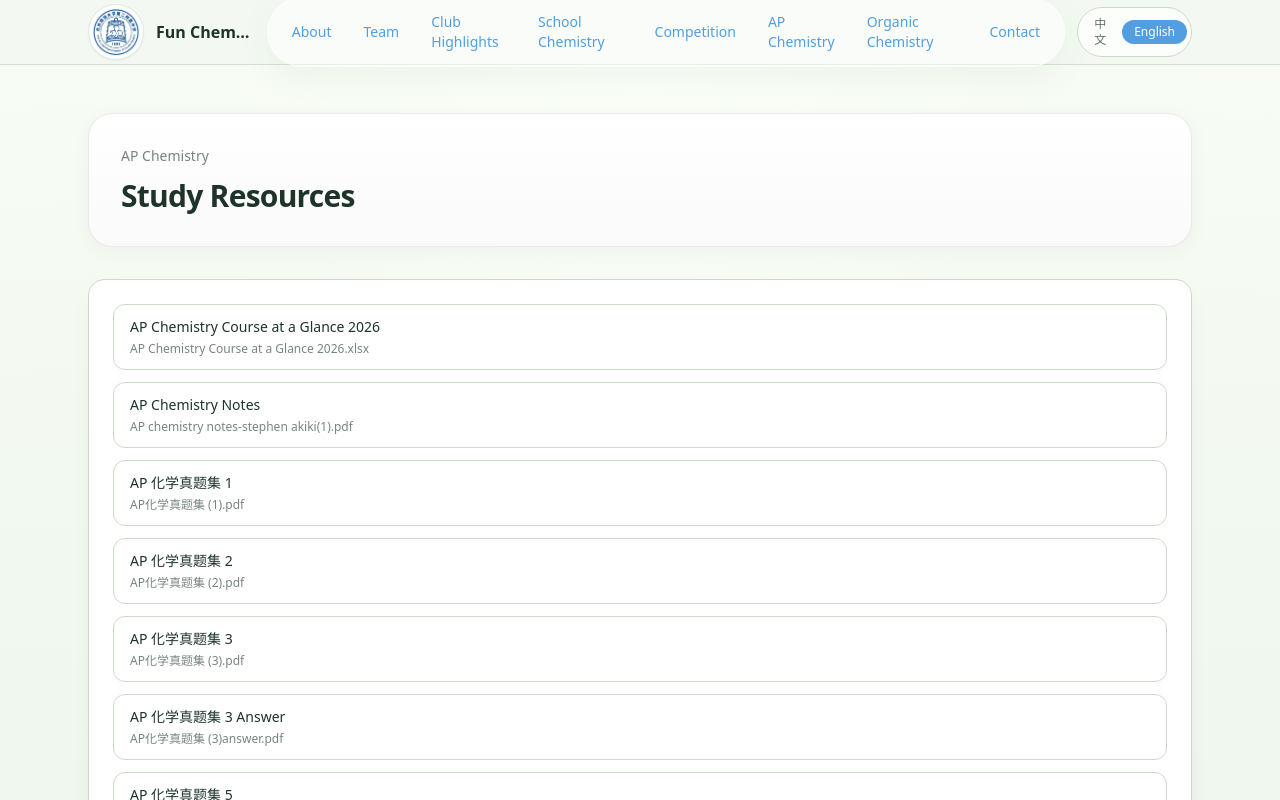
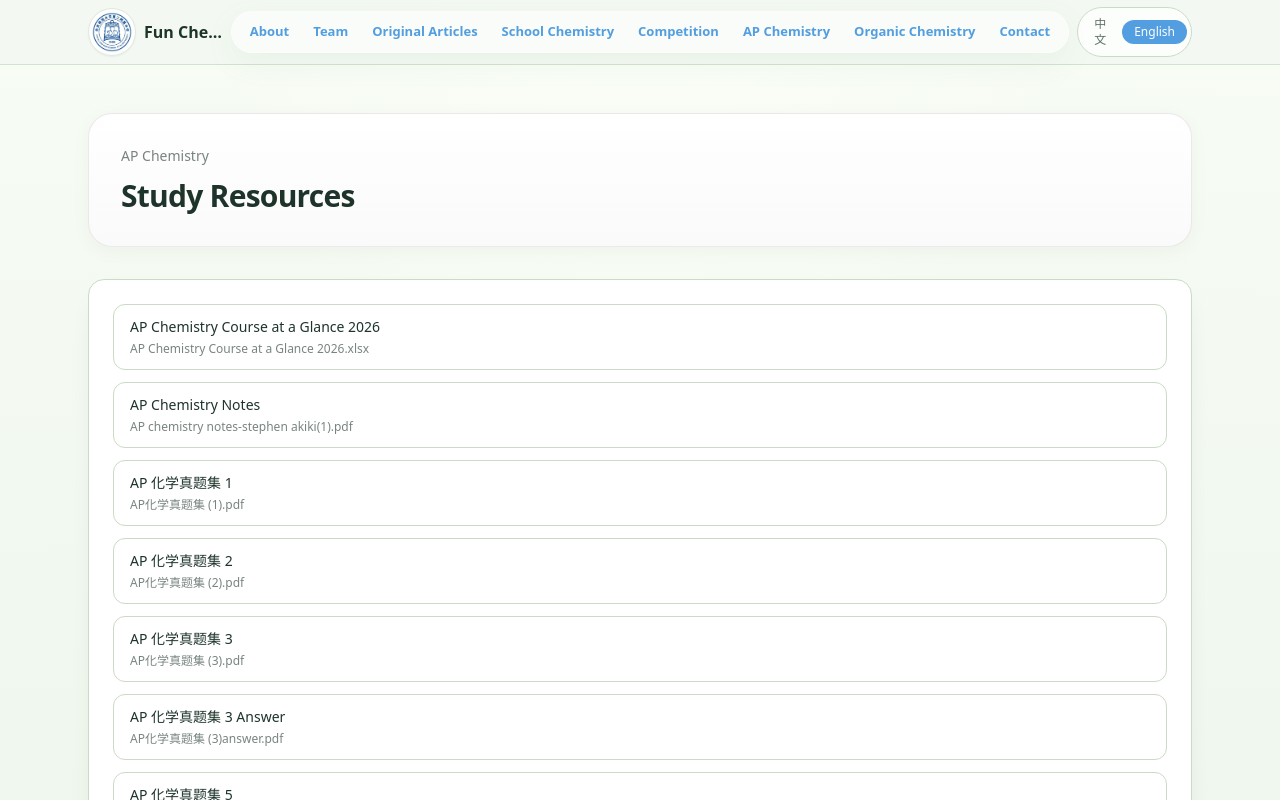
Before and after one commit to yiwitzki/chemistry_blog.github.io, a Next.js app: page /en/ap-chemistry/resources in a window 1280 px wide. Shown: the top 800 px of the page. Built offline with nearby package versions, Linux system fonts and the light colour scheme.

Commit message:
Update navigation labels and spacing

```diff
--- a/components/navbar.tsx
+++ b/components/navbar.tsx
@@ -15,31 +15,31 @@ export function Navbar({ locale }: { locale: Locale }) {
 
   return (
     <header className="sticky top-0 z-50 border-b border-border/80 bg-background/85 backdrop-blur-xl">
-      <Container className="flex h-16 items-center justify-between gap-4">
-        <Link href={`/${locale}`} className="flex min-w-0 items-center gap-3 font-semibold text-foreground no-underline">
-          <span className="relative flex h-14 w-14 shrink-0 items-center justify-center overflow-hidden rounded-full border border-border/60 bg-white/90 shadow-sm">
+      <Container className="flex h-16 items-center justify-between gap-2 px-3 md:px-4">
+        <Link href={`/${locale}`} className="flex min-w-0 items-center gap-2 font-semibold text-foreground no-underline">
+          <span className="relative flex h-12 w-12 shrink-0 items-center justify-center overflow-hidden rounded-full border border-border/60 bg-white/90 shadow-sm">
             <Image
               src="/images/school-badge.png"
               alt="The Second High School Attached to BNU badge"
               fill
-              sizes="56px"
+              sizes="48px"
               className="object-contain p-0.5"
               priority
             />
           </span>
-          <span className="truncate">{siteConfig.name[locale]}</span>
+          <span className="hidden truncate lg:inline">{siteConfig.name[locale]}</span>
         </Link>
 
-        <div className="hidden items-center gap-3 md:flex">
+        <div className="hidden items-center gap-2 md:flex">
           <nav
-            className="items-center gap-2 rounded-full border border-white/50 bg-white/45 px-3 py-2 shadow-[0_10px_30px_rgba(104,150,98,0.08)] md:flex"
+            className="items-center gap-1 rounded-full border border-white/50 bg-white/45 px-2 py-1.5 shadow-[0_10px_30px_rgba(104,150,98,0.08)] md:flex"
             aria-label="Main navigation"
           >
             {navItems.map((item) => (
               <Link
                 key={item.href}
                 href={`/${locale}${item.href}`}
-                className="rounded-full px-3 py-1.5 text-sm no-underline transition hover:bg-white/80 hover:text-accent"
+                className="whitespace-nowrap rounded-full px-2.5 py-1 text-[13px] font-semibold no-underline transition hover:bg-white/80 hover:text-accent"
               >
                 {item.label}
               </Link>
--- a/data/site.ts
+++ b/data/site.ts
@@ -34,7 +34,7 @@ export const siteConfig = {
     en: [
       { href: '/about', label: 'About' },
       { href: '/team', label: 'Team' },
-      { href: '/publications', label: 'Club Highlights' },
+      { href: '/publications', label: 'Original Articles' },
       { href: '/curriculum', label: 'School Chemistry' },
       { href: '/competition', label: 'Competition' },
       { href: '/ap-chemistry', label: 'AP Chemistry' },
@@ -44,7 +44,7 @@ export const siteConfig = {
     zh: [
       { href: '/about', label: '关于' },
       { href: '/team', label: '团队' },
-      { href: '/publications', label: '社团成果' },
+      { href: '/publications', label: '社团原创文章' },
       { href: '/curriculum', label: '校内国家课程' },
       { href: '/competition', label: '化学竞赛（CCC/UKChO）' },
       { href: '/ap-chemistry', label: 'AP化学' },
```
